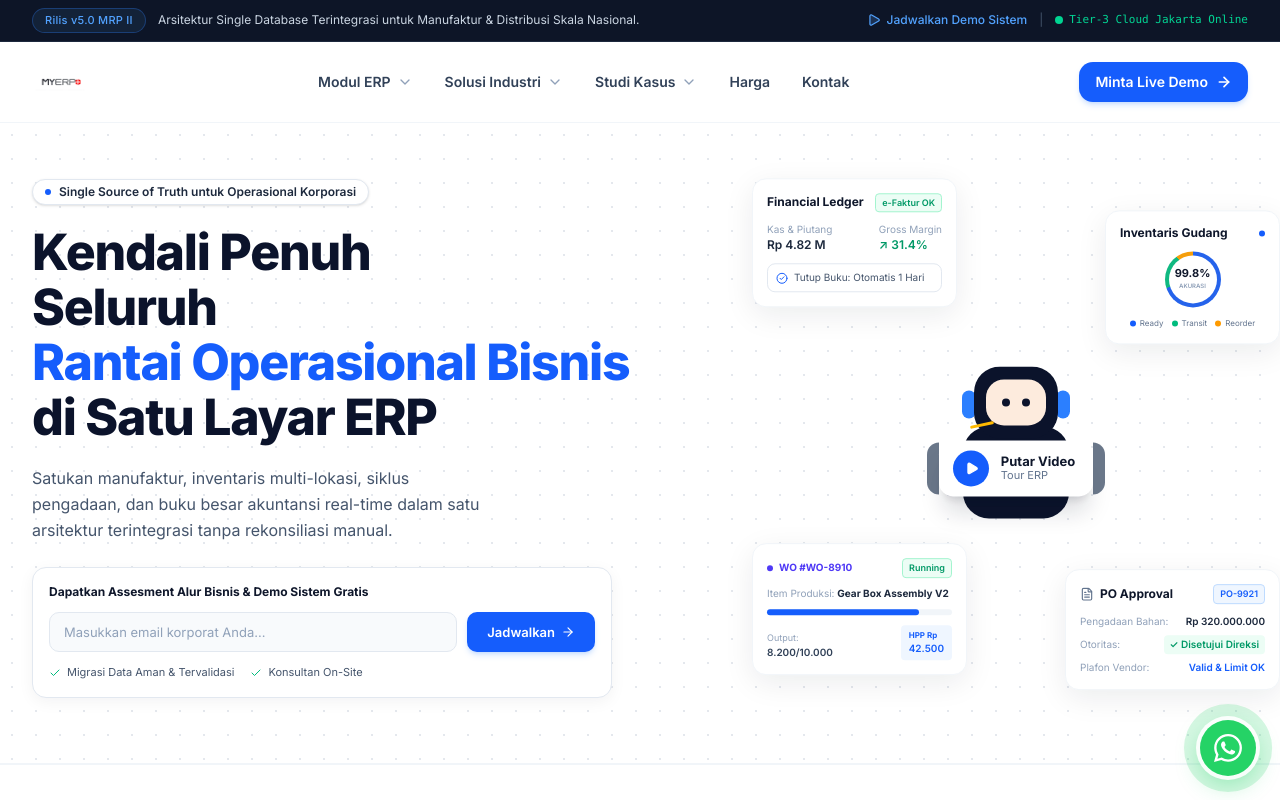
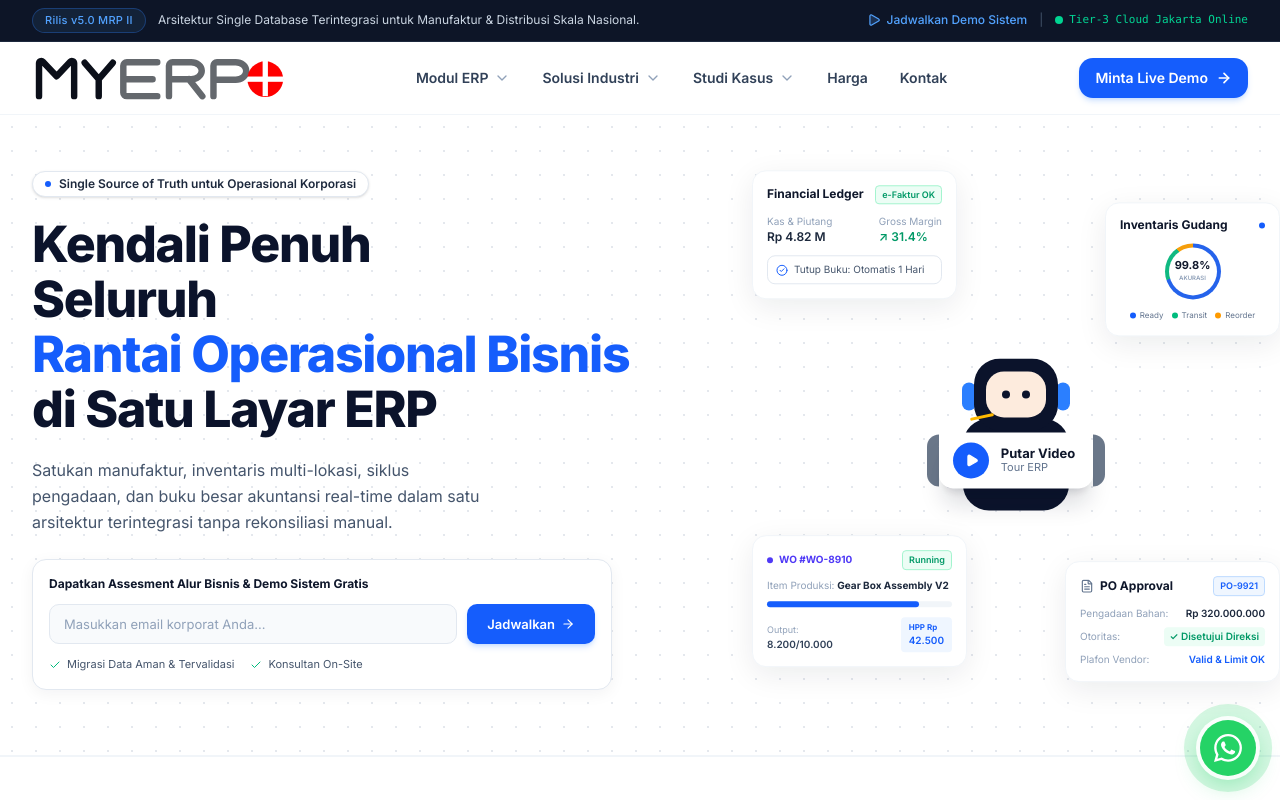
Before and after one commit to neyshamrd/my-erpplus, a Next.js app: page / in a window 1280 px wide. Shown: the top 800 px of the page. Built offline with nearby package versions, Linux system fonts and the light colour scheme.

Commit message:
feat: resize logo myerp

```diff
--- a/components/Navbar.tsx
+++ b/components/Navbar.tsx
@@ -2,7 +2,7 @@
 
 import { useState } from "react";
 import Link from "next/link";
-import Image from "next/image";
+import { MyErpLogo } from "./myerp-logo";
 import { siteConfig } from "@/lib/content-data";
 import * as Lucide from "lucide-react";
 
@@ -53,16 +53,10 @@ export function Navbar() {
   const isMobileOpen = open === -2;
 
   // Logo diperbesar
+  // Logo SVG, ukuran lebih besar dari mockup
   const BrandLogo = (
     <Link href="/" onClick={closeAll} className="flex items-center group shrink-0">
-      <Image
-        src="/my-erp-logo.png"
-        alt="MYERP+ Logo"
-        width={260}
-        height={70}
-        priority
-        className="h-10 sm:h-12 lg:h-14 w-auto object-contain transition-transform group-hover:scale-105"
-      />
+      <MyErpLogo className="h-9 sm:h-11 lg:h-12 w-auto transition-transform group-hover:scale-[1.02]" />
     </Link>
   );
 
--- a/components/footer.tsx
+++ b/components/footer.tsx
@@ -2,7 +2,7 @@
 
 import React from "react";
 import Link from "next/link";
-import Image from "next/image";
+import { MyErpLogo } from "./myerp-logo";
 import { siteConfig } from "@/lib/content-data";
 
 type FooterProps = {
@@ -20,17 +20,12 @@ export function Footer({ onOpenDemo }: FooterProps) {
         <div className="grid grid-cols-1 gap-10 pb-12 pt-14 sm:grid-cols-2 lg:grid-cols-4 lg:gap-8">
           {/* Kolom 1: logo + deskripsi + alamat */}
           <div className="max-w-xs">
-            <Link
+                        <Link
               href="/"
-              className="inline-flex rounded-xl bg-white px-3 py-1.5"
+              className="inline-flex rounded-xl bg-white px-4 py-2.5"
+              aria-label="MyERP Plus"
             >
-              <Image
-                src="/my-erp-logo.png"
-                alt="MYERP+ Logo"
-                width={160}
-                height={40}
-                className="h-8 w-auto object-contain"
-              />
+              <MyErpLogo className="h-9 w-auto" />
             </Link>
 
             <p className="mt-5 text-[13px] leading-relaxed text-slate-300">
--- /dev/null
+++ b/components/myerp-logo.tsx
@@ -0,0 +1,71 @@
+import React, { useId } from "react";
+
+type MyErpLogoProps = {
+  // Atur ukuran lewat tinggi, lebar otomatis. Contoh: "h-9 w-auto"
+  className?: string;
+};
+
+export function MyErpLogo({ className = "h-9 w-auto" }: MyErpLogoProps) {
+  // ID unik per logo agar mask tidak bentrok saat logo dipakai di beberapa tempat
+  const rawId = useId();
+  const maskId = `myerp-cutout-${rawId.replace(/:/g, "")}`;
+
+  return (
+    <svg
+      className={className}
+      viewBox="0 0 430 82"
+      fill="none"
+      xmlns="http://www.w3.org/2000/svg"
+      role="img"
+      aria-label="MyERP Plus Logo"
+    >
+      {/* M (hitam) */}
+      <path
+        d="M12 72V16C12 12.5 16.2 10.8 18.6 13.3L42 38L65.4 13.3C67.8 10.8 72 12.5 72 16V72"
+        stroke="#0B0F19"
+        strokeWidth="11"
+        strokeLinecap="round"
+        strokeLinejoin="round"
+      />
+      {/* Y (hitam) */}
+      <path
+        d="M90 15L114 43M138 15L114 43M114 43V72"
+        stroke="#0B0F19"
+        strokeWidth="11"
+        strokeLinecap="round"
+        strokeLinejoin="round"
+      />
+      {/* E (abu-abu) */}
+      <path
+        d="M214 14H162C158.7 14 156 16.7 156 20V66C156 69.3 158.7 72 162 72H214M156 43H206"
+        stroke="#64686D"
+        strokeWidth="11"
+        strokeLinecap="round"
+        strokeLinejoin="round"
+      />
+      {/* R (abu-abu) */}
+      <path
+        d="M234 72V20C234 16.7 236.7 14 240 14H272C281.9 14 290 20.5 290 28.5C290 36.5 281.9 43 272 43H234M268 43L291 72"
+        stroke="#64686D"
+        strokeWidth="11"
+        strokeLinecap="round"
+        strokeLinejoin="round"
+      />
+      {/* P (abu-abu) */}
+      <path
+        d="M310 72V20C310 16.7 312.7 14 316 14H348C357.9 14 366 20.7 366 29C366 37.3 357.9 44 348 44H310"
+        stroke="#64686D"
+        strokeWidth="11"
+        strokeLinecap="round"
+        strokeLinejoin="round"
+      />
+      {/* Lingkaran merah dengan tanda + putih (dilubangi lewat mask) */}
+      <mask id={maskId}>
+        <rect width="430" height="82" fill="white" />
+        <rect x="394" y="10" width="9" height="62" fill="black" />
+        <rect x="367" y="38.5" width="62" height="9" fill="black" />
+      </mask>
+      <circle cx="398.5" cy="43" r="30.5" fill="#FF0000" mask={`url(#${maskId})`} />
+    </svg>
+  );
+}
```
